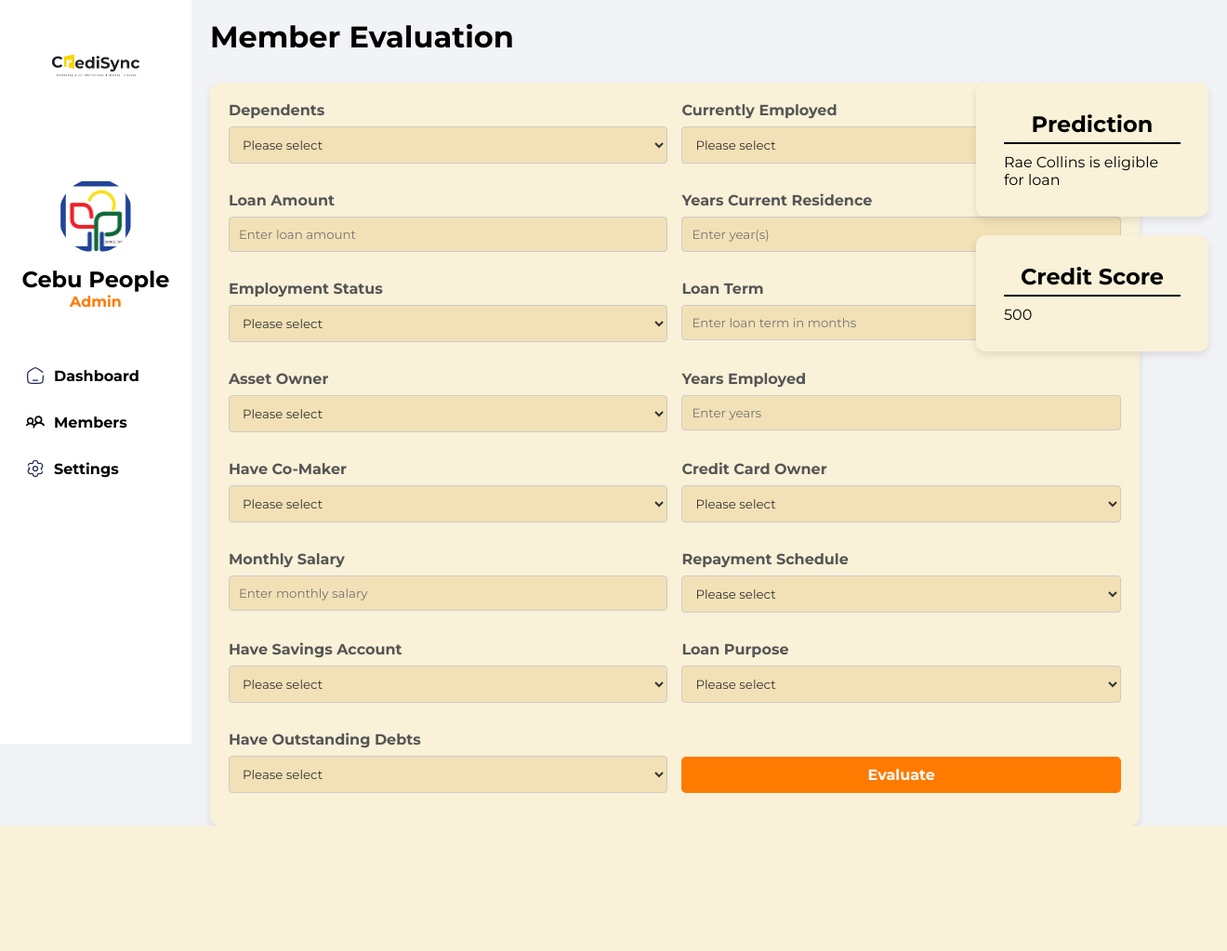
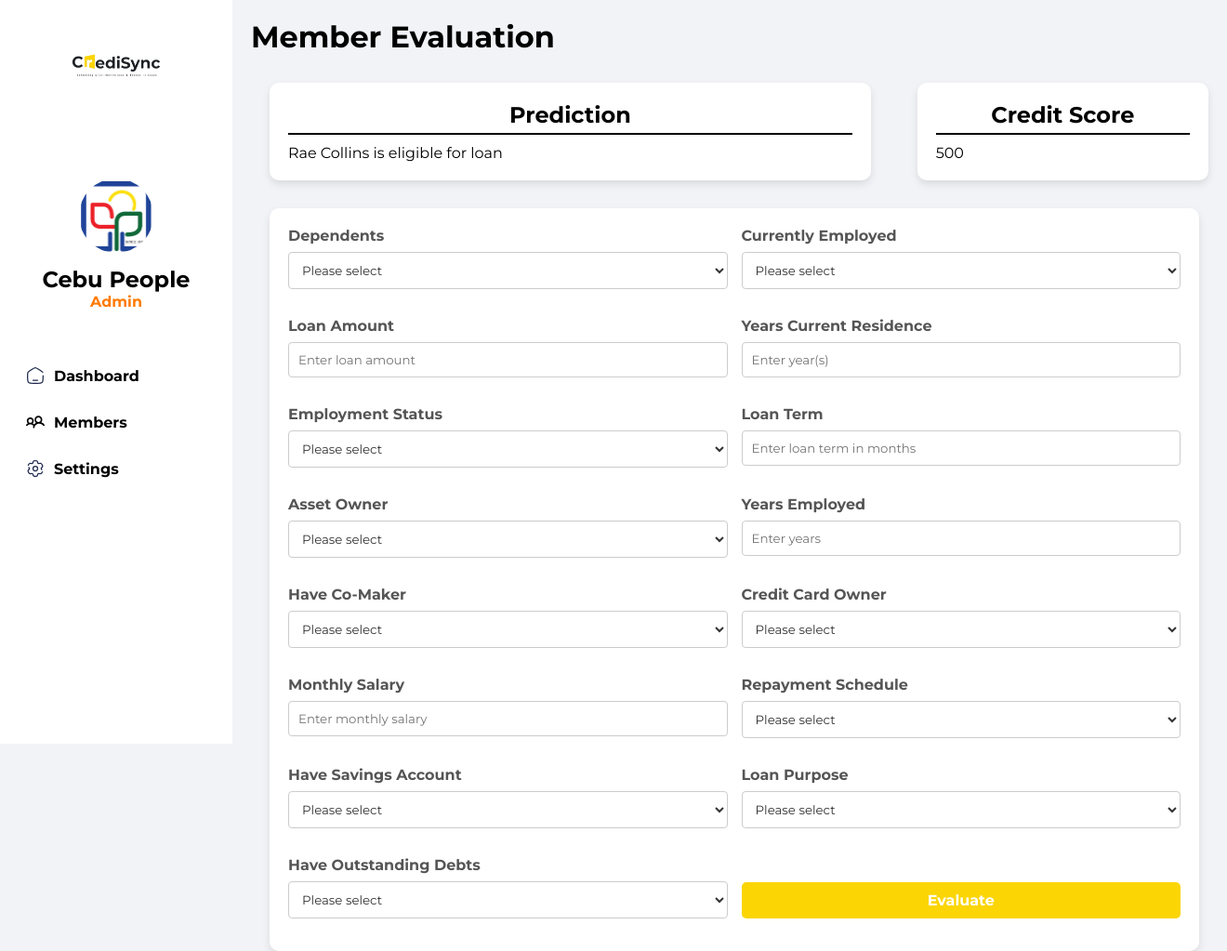
Before and after one commit to martinezcristy/CrediSyncML, a Flask app: page /evaluation in a window 1320 px wide. Shown: the whole page at 93% size. Before the commit the page ends 888 px from the top, so only its background shows below. Run offline with Flask 3, Linux system fonts and the light colour scheme; parts of the project's set-up code (start-up, migrations or seed data) failed here and were passed over; some libraries are stand-ins or nearby versions.

Commit message:
evaluation form modifications

```diff
--- a/static/css/styles.css
+++ b/static/css/styles.css
@@ -478,6 +478,7 @@ hr {
 
 /* Evaluation Form styles */
 .evaluation-main-content {
+    flex-grow: 1;
     display: grid;
     grid-template-columns: 2fr 1fr; /* 2 columns: form on the left, results on the right */
     gap: 30px;
@@ -491,10 +492,11 @@ hr {
     display: grid;
     grid-template-columns: repeat(2, 1fr); /* Two-column layout for form fields */
     gap: 15px; /* Space between items */
-    background-color: #F9F1D8; /* Light yellow background for the form */
+    background-color: var(--primary-color); /* Light yellow background for the form */
     width: 300%;
     max-width: 1000px;
     margin: 0 auto; /* Center the form horizontally */
+    margin-left: 20px;
 }
 
 .evaluation-main-content .evaluation-results {
@@ -502,7 +504,7 @@ hr {
     flex-direction: column; /* Stack results vertically */
     gap: 20px; /* Space between prediction and credit score */
     align-self: flex-start; /* Align results to the top of their grid area */
-    margin-left: 150px;
+    margin-left: 20px;
 }
 
 .evaluation-main-content .evaluation-results h2 {
@@ -514,9 +516,9 @@ hr {
 
 .evaluation-main-content .evaluation-results .prediction,
 .evaluation-main-content .evaluation-results .credit-score {
-    padding: 30px;
+    padding: 20px;
     border-radius: 10px;
-    background-color: #F9F1D8; /* Light yellow background for each box */
+    background-color: var(--primary-color); /* Light yellow background for each box */
     box-shadow: 0px 4px 8px rgba(0, 0, 0, 0.1);
     min-width: 250px;
 }
@@ -536,7 +538,8 @@ hr {
 }
 
 .evaluation-form select {
-    background-color: #F2E1B6;
+    flex-grow: 1;
+    background-color: var(--primary-color);
     color: #333;
     border: 1px solid #ccc;
     padding: 10px;
@@ -544,7 +547,7 @@ hr {
 }
 
 .evaluation-form input {
-    background-color: #F2E1B6;
+    background-color: var(--primary-color);
     color: #333;
     padding: 10px;
     border: 1px solid #ccc;
@@ -553,7 +556,7 @@ hr {
 
 .evaluate-btn {
     grid-column: span 2;
-    background-color: #ff7a00;
+    background-color: var(--secondary-color);
     color: white;
     padding: 10px 20px;
     font-size: 16px;
--- a/templates/evaluation.html
+++ b/templates/evaluation.html
@@ -33,8 +33,25 @@
             <div class="header-right"> </div>
         </div>
 
+        <div class="evaluation-results">
+            <div class="prediction">
+                <h2>Prediction</h2>
+                <p>Rae Collins is eligible for loan</p>
+            </div>
+        </div>
+        <div class="evaluation-results">
+            <div class="credit-score">
+                <h2>Credit Score</h2>
+                <p>500</p>
+            </div>
+        </div>
+
+
         <!-- Form Section -->
         <form class="evaluation-form" method="POST" action="/evaluate">
+
+
+
             <div class="form-group">
                 <label>Dependents</label>
                 <select name="dependents" required>
@@ -138,9 +155,11 @@
             <div class="form-group">
                 <button type="button" class="evaluate-btn" disabled>Evaluate</button>
             </div>
+
         </form>
 
-        <div class="evaluation-results">
+
+        <!-- <div class="evaluation-results">
             <div class="prediction">
                 <h2>Prediction</h2>
                 <p>Rae Collins is eligible for loan</p>
@@ -149,7 +168,9 @@
                 <h2>Credit Score</h2>
                 <p>500</p>
             </div>
-        </div>
+        </div>  -->
+
+
     </div>
 
     <!-- Toast Message -->
```
